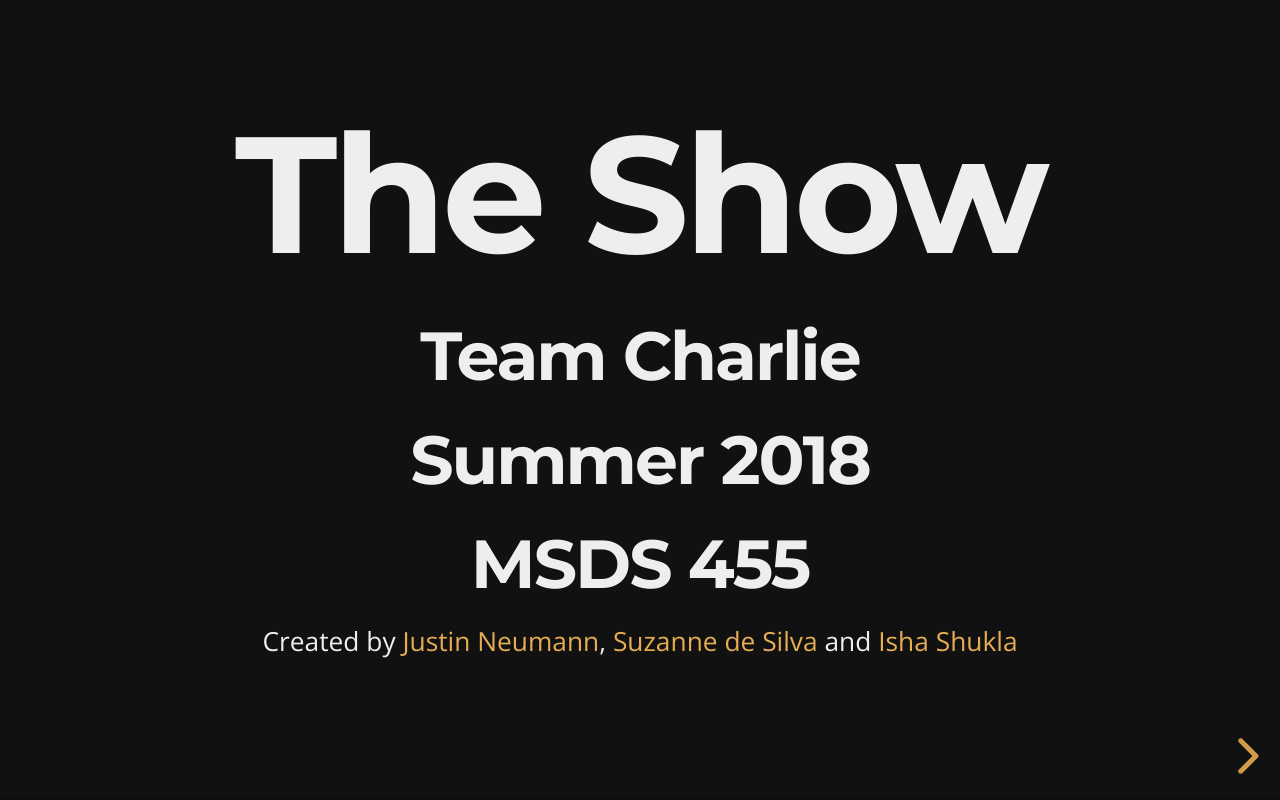
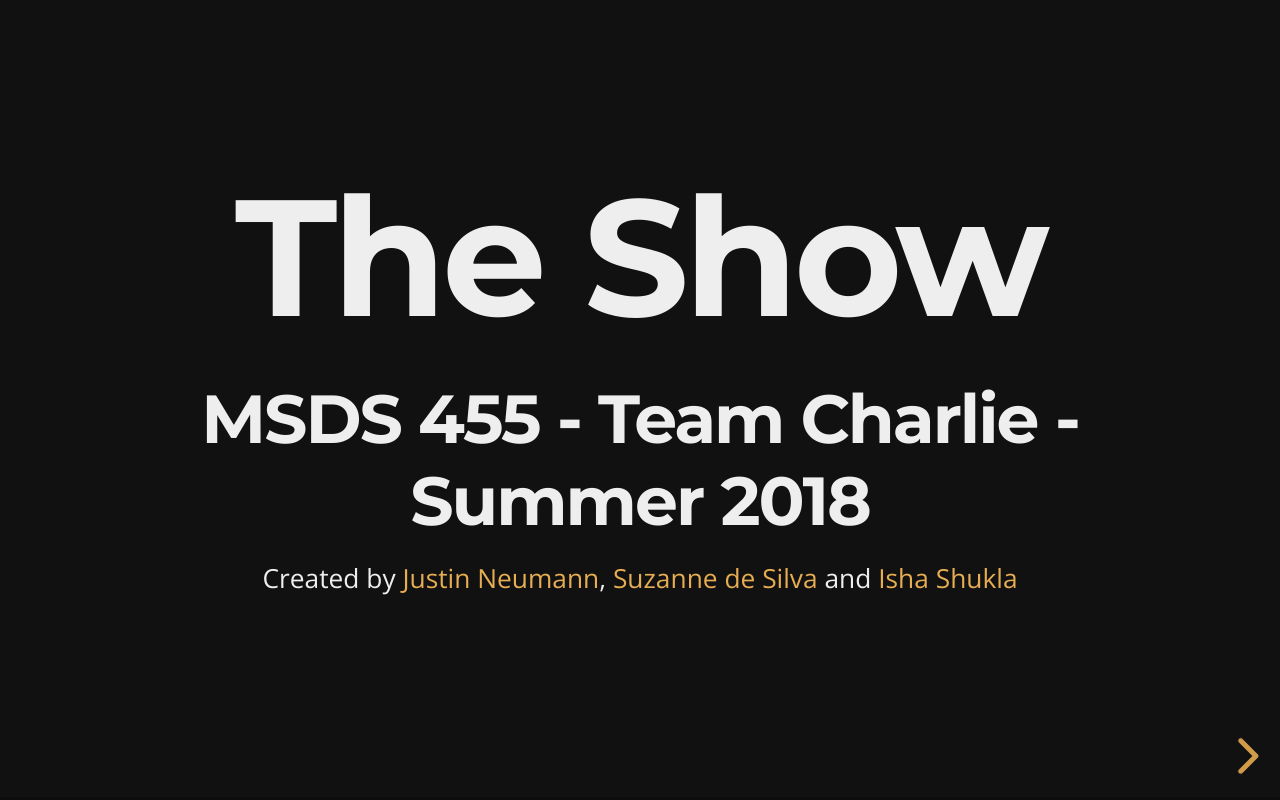
Before and after one commit to Ishaks/theshow, a website: page index.html in a window 1280 px wide. Drawn offline with nearby package versions, Linux system fonts and the light colour scheme.

Commit message:
update title page

```diff
--- a/index.html
+++ b/index.html
@@ -42,9 +42,7 @@
 			<div class="slides">
 				<section>
 					<h1>The Show</h1>
-					<h3>Team Charlie</h3>
-					<h3>Summer 2018</h3>
-					<h3>MSDS 455</h3>
+					<h3>MSDS 455 - Team Charlie - Summer 2018</h3>
 					<p>
 						<small>Created by <a href="#">Justin Neumann</a>, <a href="#">Suzanne de Silva</a> and <a href="#">Isha Shukla</a></small>
 					</p>
```
